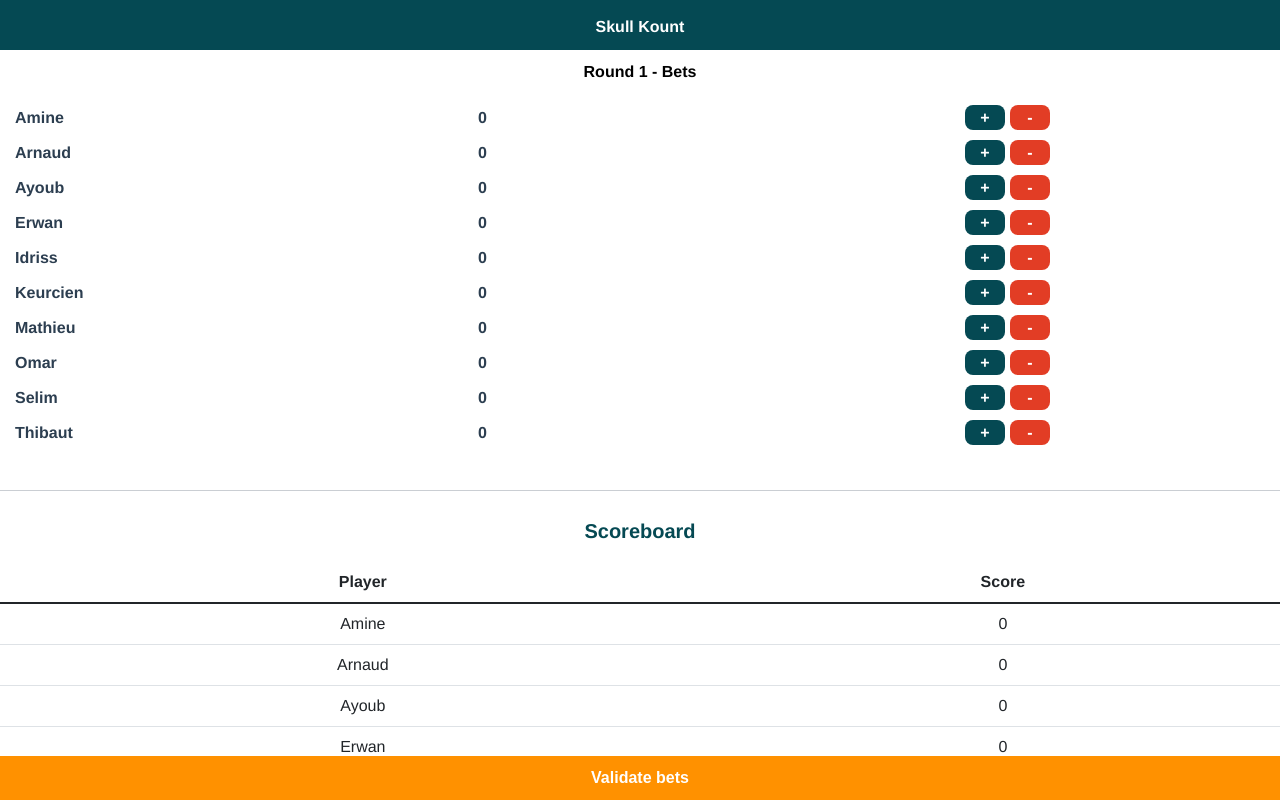
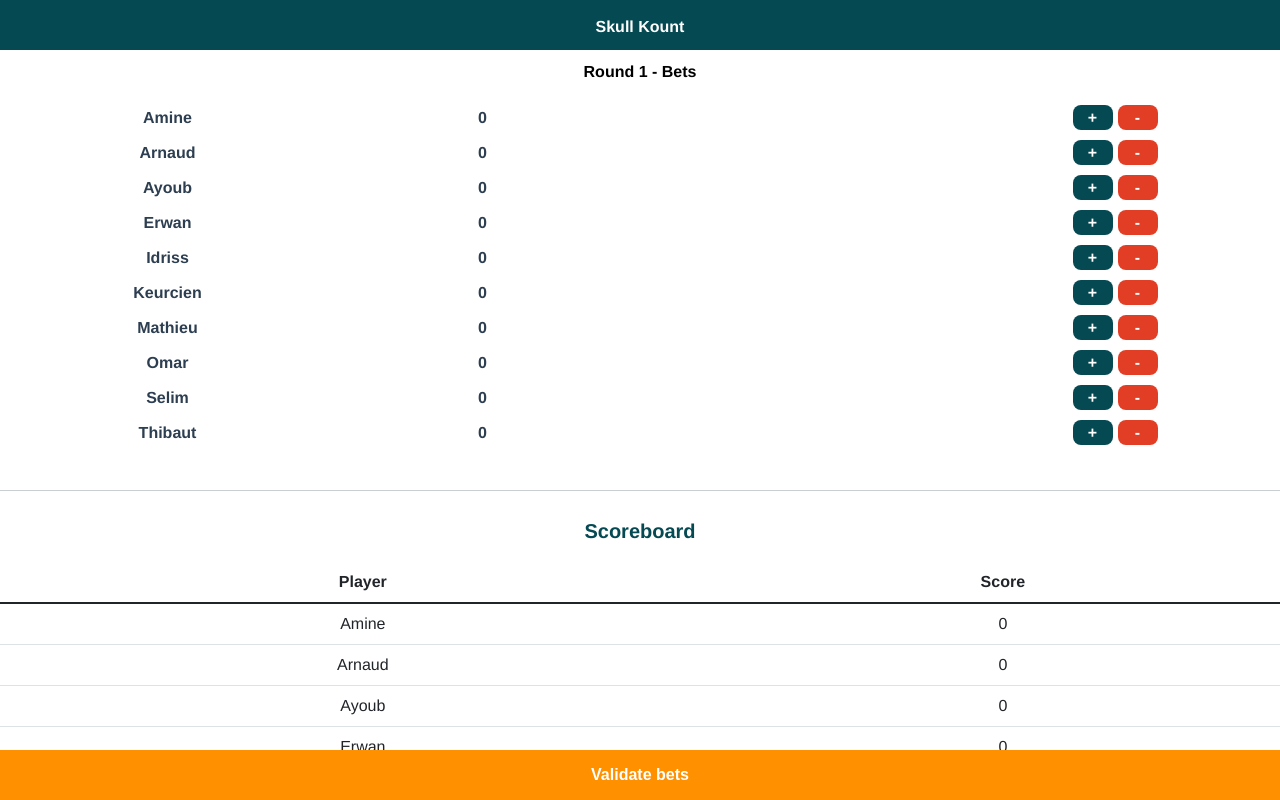
Before and after one commit to keurcien/skull-kount, a Vue app: page / in a window 1280 px wide. Both pictures are taken after a click on the button "Start". Shown: the top 800 px of the page. Built offline with nearby package versions, Linux system fonts and the light colour scheme.

Commit message:
Increase button size

```diff
--- a/src/components/Round.vue
+++ b/src/components/Round.vue
@@ -101,6 +101,7 @@ export default {
 	color: white;
 	font-family: Arial, Helvetica, sans-serif;
 	font-weight: 700;
+	height: 50px;
 	padding: 10px 15px 10px 15px;
 	text-align: center;
 	position: fixed;
--- a/src/components/RoundInput.vue
+++ b/src/components/RoundInput.vue
@@ -99,6 +99,7 @@ export default {
 	grid-template-columns: repeat(4, 1fr);
 	align-items: center;
 	grid-row-gap: 50px;
+	justify-items: center;
 }
 
 .round-input > span {
@@ -107,7 +108,6 @@ export default {
 
 .round-player-name {
 	font-weight: 700;
-	text-align: left;
 }
 
 .increment-button,
```
